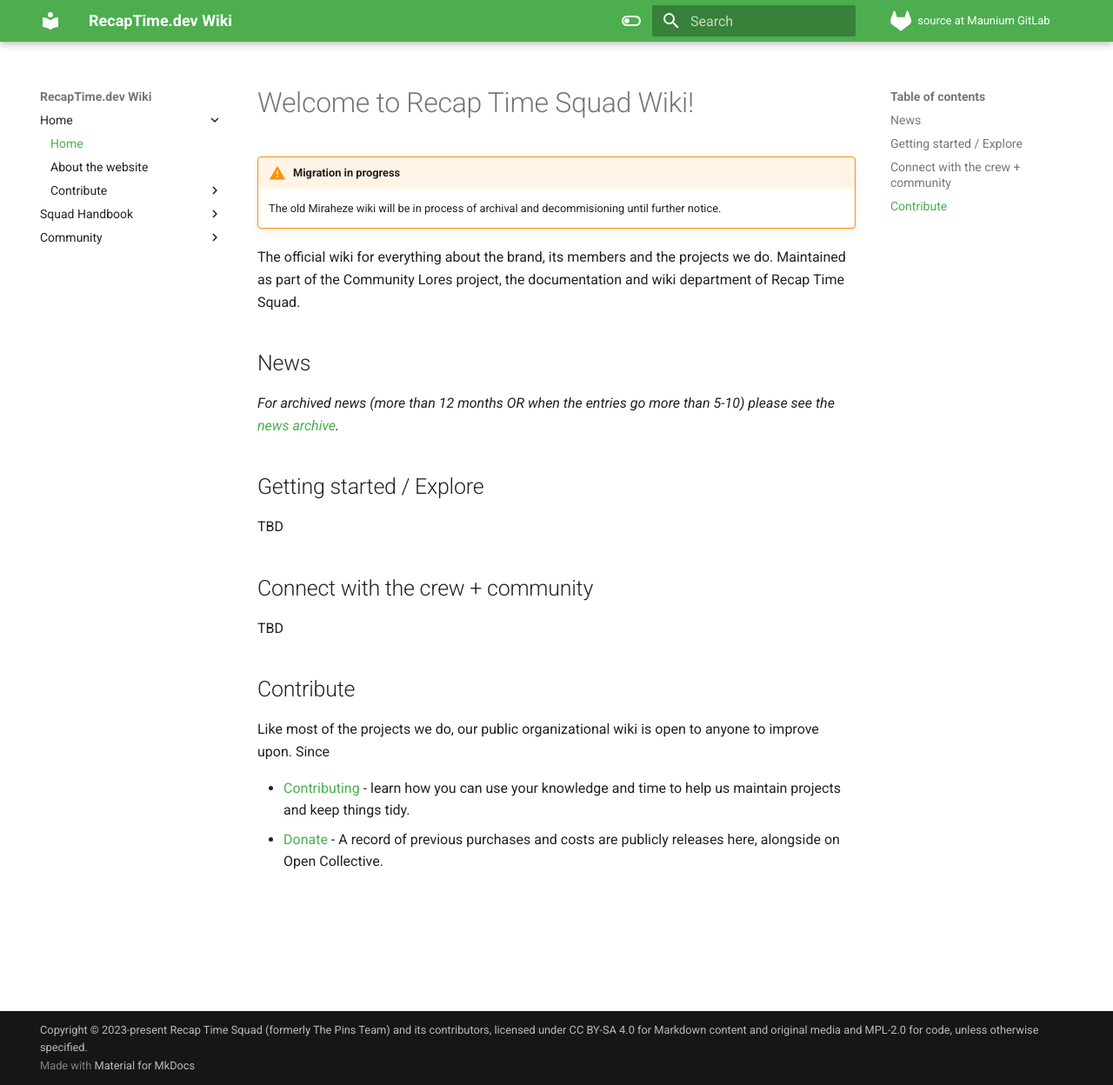
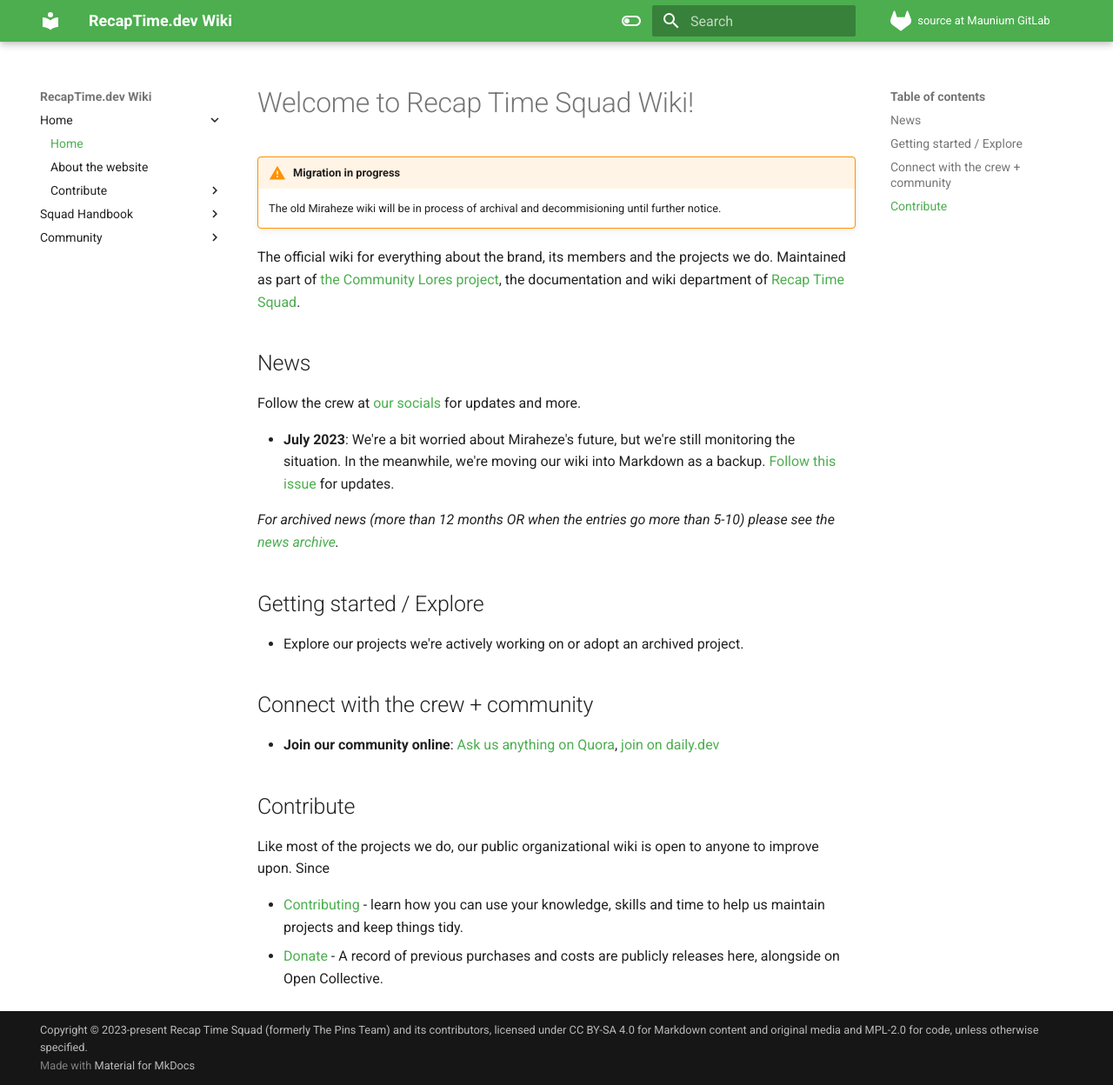
Before and after one commit to recaptime-dev/squad-wiki, an MkDocs documentation site: the page built from content/index.md, in a window 1280 px wide and 1248 px high. Shown: the whole window at 87% size. Built offline with MkDocs 1.6.1 and Material for MkDocs 9.7.7, drawn with Linux system fonts in a browser that asks for light colours.

Commit message:
Update homepage content
Manually sync'd from the internal version of the wiki.

Signed-off-by: Andrei Jiroh Halili <ajhalili2006@andreijiroh.eu.org>

```diff
--- a/content/index.md
+++ b/content/index.md
@@ -6,25 +6,33 @@ title: Home
 !!! warning "Migration in progress"
     The old Miraheze wiki will be in process of archival and decommisioning until further notice.
 
-The official wiki for everything about the brand, its members and the projects we do. Maintained as part of the Community Lores project, the documentation and wiki department of Recap Time Squad.
+The official wiki for everything about the brand, its members and the projects we do. Maintained as part
+of [the Community Lores project][project-meta], the documentation and wiki department of [Recap Time Squad][org].
+
+[project-meta]: ./projects/lorebooks.wiki.md
+[org]: ./organization/index.md
 
 ## News
+
+Follow the crew at [our socials](/community/socials) for updates and more.
+
+* **July 2023**: We're a bit worried about Miraheze's future, but we're still monitoring the situation. In the meanwhile, we're moving our wiki into Markdown as a backup. [Follow this issue](https://mau.dev/RecapTime/squad/issue-tracker/-/issues/7) for updates.
 
 _For archived news (more than 12 months OR when the entries go more than 5-10) please see the [news archive](./community/news-archive.md)._
 
 ## Getting started / Explore
 
-TBD
+* Explore our projects we're actively working on or adopt an archived project.
 
 ## Connect with the crew + community
 
-TBD
+* **Join our community online**: [Ask us anything on Quora](https://recaptimedev.quora.com), [join on daily.dev](https://app.daily.dev/squads/recaptime-dev/kiKN6re-vP9r0fSdKdffsyJ2gYhcA2MAwBp8Xx62srI)
 
 ## Contribute
 
 Like most of the projects we do, our public organizational wiki is open to anyone to improve upon. Since
 
-* [Contributing](contribute/index.md) - learn how you can use your knowledge and time to help us maintain
+* [Contributing](contribute/index.md) - learn how you can use your knowledge, skills and time to help us maintain
 projects and keep things tidy.
 * [Donate](./community/donate.md) - A record of previous purchases and costs are publicly releases here,
 alongside on Open Collective.
```
